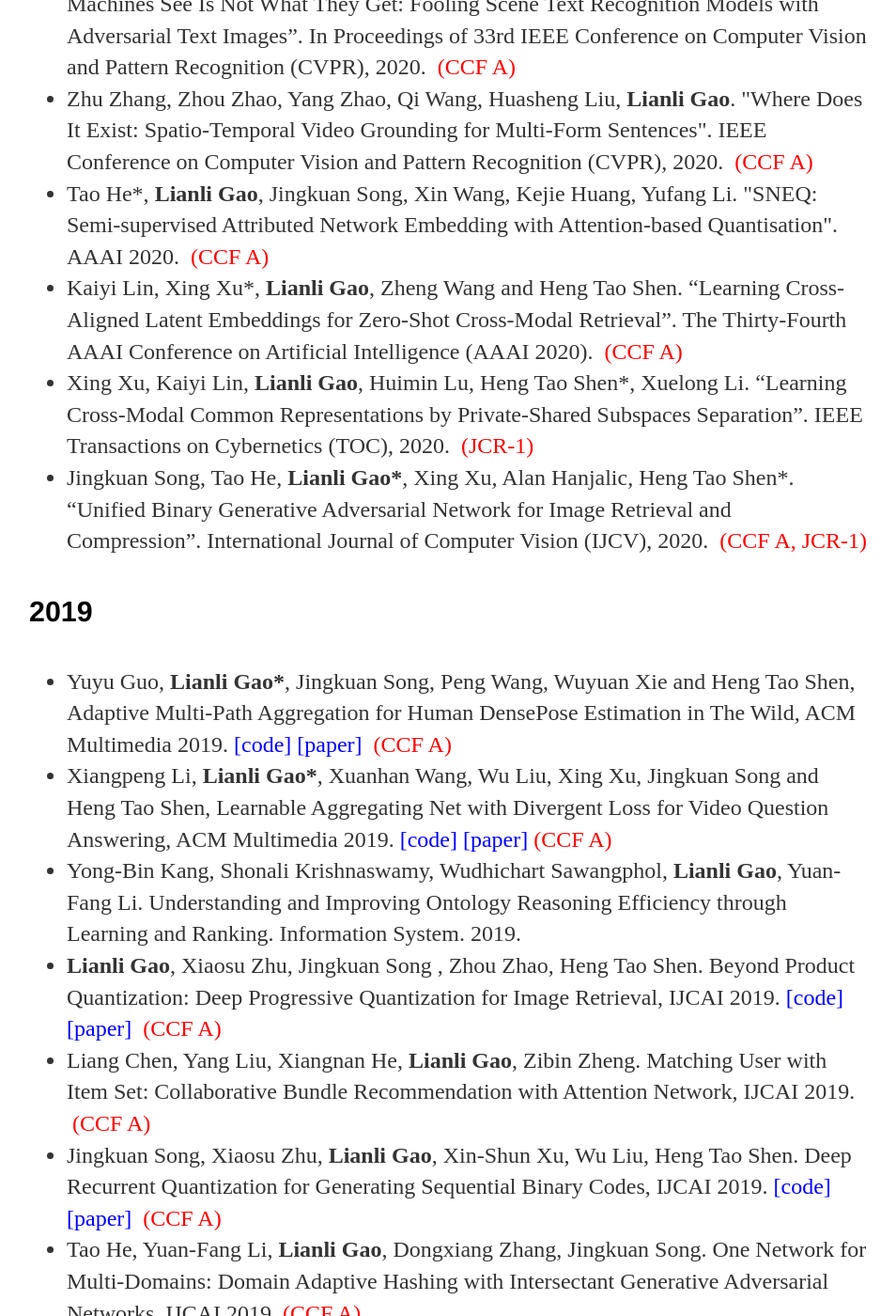
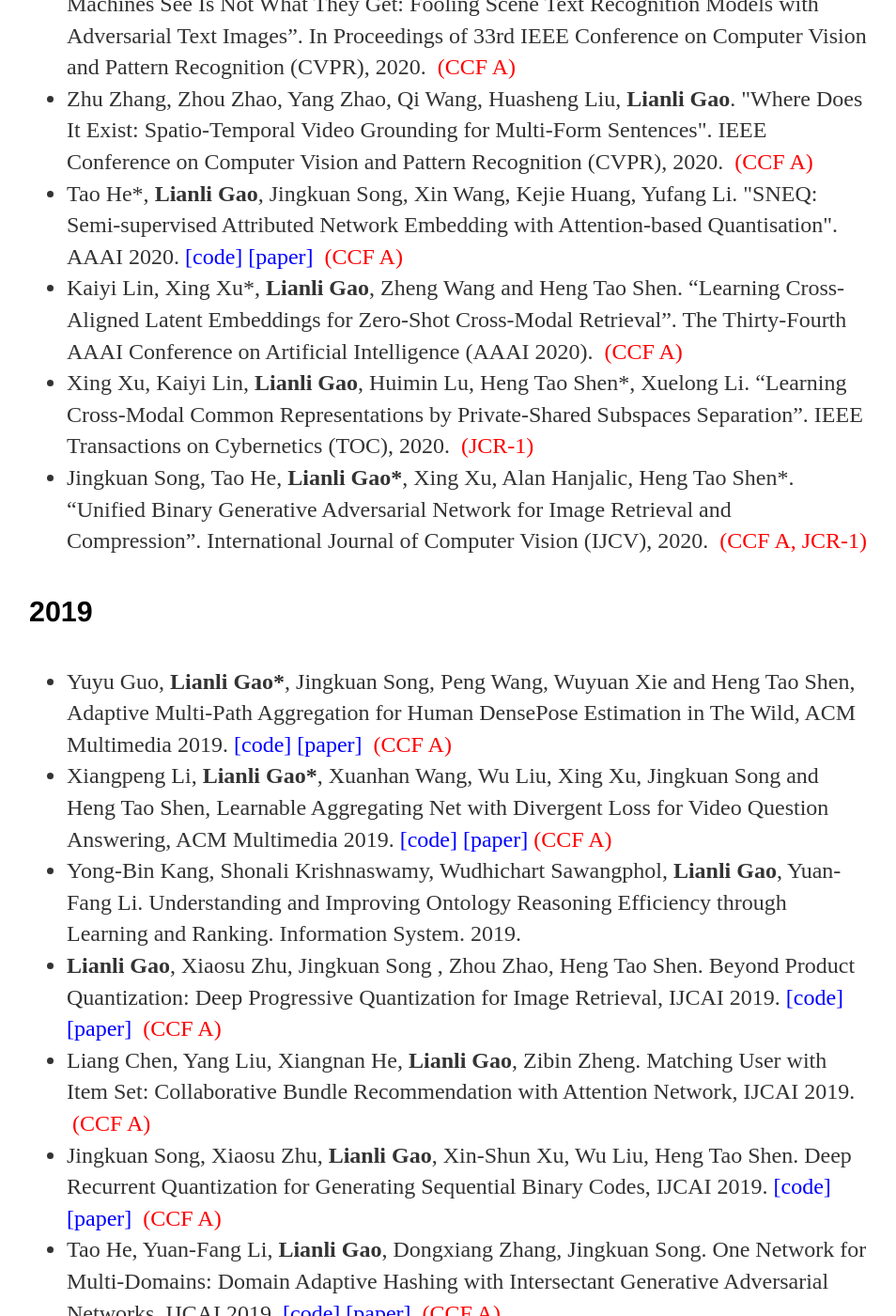
Before and after one commit to lianliGao/lianligao.github.io, a Jekyll site: the page built from cv/index.html, in a window 1280 px wide and 1400 px high, scrolled down 744 px. Shown: the whole window at 94% size, without its empty margins (161-1115 px from the left). Built offline with Jekyll 4.4.1, drawn with Linux system fonts in a browser that asks for light colours.

Commit message:
Update index.html

```diff
--- a/cv/index.html
+++ b/cv/index.html
@@ -26,7 +26,8 @@
 <li>  He Tao, <strong>Lianli Gao</strong>, Jingkuan Song, Jianfei Cai , Yuan-Fang Li. Learning from the Scene and Borrowing from the Rich: Tackling the Long Tail in Scene Graph Generation. IJCAI 2020.  <font color="#ff0000"><b>&nbsp;</b>(CCF A)</font></li>
 <li>  Xing Xu, Jiefu Chen, Jinhui Xiao, <strong>Lianli Gao</strong>, Fumin Shen, Heng Tao shen*. “What Machines See Is Not What They Get: Fooling Scene Text Recognition Models with Adversarial Text Images”. In Proceedings of 33rd IEEE Conference on Computer Vision and Pattern Recognition (CVPR), 2020.  <font color="#ff0000"><b>&nbsp;</b>(CCF A)</font></li>
 <li>  Zhu Zhang, Zhou Zhao, Yang Zhao, Qi Wang, Huasheng Liu, <strong>Lianli Gao</strong>. "Where Does It Exist: Spatio-Temporal Video Grounding for Multi-Form Sentences". IEEE Conference on Computer Vision and Pattern Recognition (CVPR), 2020.  <font color="#ff0000"><b>&nbsp;</b>(CCF A)</font></li>
-<li>  Tao He*, <strong>Lianli Gao</strong>, Jingkuan Song, Xin Wang, Kejie Huang, Yufang Li. "SNEQ: Semi-supervised Attributed Network Embedding with Attention-based Quantisation". AAAI 2020.  <font color="#ff0000"><b>&nbsp;</b>(CCF A)</font></li>
+<li>  Tao He*, <strong>Lianli Gao</strong>, Jingkuan Song, Xin Wang, Kejie Huang, Yufang Li. "SNEQ: Semi-supervised Attributed Network Embedding with Attention-based Quantisation". AAAI 2020. <a href="https://github.com/HTLSN/SNEQ" rel="nofollow"><font color="#0000ff"> [code] </font></a> <a href="https://aaai.org/Papers/AAAI/2020GB/AAAI-HeT.2755.pdf" rel="nofollow"><font color="#0000ff"> [paper] </font></a>
+<font color="#ff0000"><b>&nbsp;</b>(CCF A)</font></li>
 <li>  Kaiyi Lin, Xing Xu*, <strong>Lianli Gao</strong>, Zheng Wang and Heng Tao Shen. “Learning Cross-Aligned Latent Embeddings for Zero-Shot Cross-Modal Retrieval”. The Thirty-Fourth AAAI Conference on Artificial Intelligence (AAAI 2020).  <font color="#ff0000"><b>&nbsp;</b>(CCF A)</font></li>
 <li>  Xing Xu, Kaiyi Lin, <strong>Lianli Gao</strong>, Huimin Lu, Heng Tao Shen*, Xuelong Li. “Learning Cross-Modal Common Representations by Private-Shared Subspaces Separation”. IEEE Transactions on Cybernetics (TOC), 2020.  <font color="#ff0000"><b>&nbsp;</b>(JCR-1)</font></li>
 <li>  Jingkuan Song, Tao He, <strong>Lianli Gao*</strong>, Xing Xu, Alan Hanjalic, Heng Tao Shen*. “Unified Binary Generative Adversarial Network for Image Retrieval and Compression”. International Journal of Computer Vision (IJCV), 2020. <font color="#ff0000"><b>&nbsp;</b>(CCF A, JCR-1)</font></li>
@@ -40,7 +41,7 @@
 <li>  <strong>Lianli Gao</strong>, Xiaosu Zhu, Jingkuan Song , Zhou Zhao, Heng Tao Shen. Beyond Product Quantization: Deep Progressive Quantization for Image Retrieval, IJCAI 2019. <a href="https://github.com/cfm-uestc/DPQ)" rel="nofollow"><font color="#0000ff"> [code] </font></a> <a href="https://www.ijcai.org/proceedings/2019/102" rel="nofollow"><font color="#0000ff"> [paper] </font></a> <font color="#ff0000"><b>&nbsp;</b>(CCF A)</font></li>
 <li>  Liang Chen, Yang Liu, Xiangnan He, <strong>Lianli Gao</strong>, Zibin Zheng. Matching User with Item Set: Collaborative Bundle Recommendation with Attention Network, IJCAI 2019. <font color="#ff0000"><b>&nbsp;</b>(CCF A)</font></li>
 <li>  Jingkuan Song, Xiaosu Zhu, <strong>Lianli Gao</strong>, Xin-Shun Xu, Wu Liu, Heng Tao Shen. Deep Recurrent Quantization for Generating Sequential Binary Codes, IJCAI 2019. <a href="https://github.com/cfm-uestc/DRQ)" rel="nofollow"><font color="#0000ff"> [code] </font></a> <a href="https://www.ijcai.org/proceedings/2019/128" rel="nofollow"><font color="#0000ff"> [paper] </font></a> <font color="#ff0000"><b>&nbsp;</b>(CCF A)</font></li>
-<li>  Tao He, Yuan-Fang Li, <strong>Lianli Gao</strong>, Dongxiang Zhang, Jingkuan Song. One Network for Multi-Domains: Domain Adaptive Hashing with Intersectant Generative Adversarial Networks, IJCAI 2019.<font color="#ff0000"><b>&nbsp;</b>(CCF A)</font></li>
+<li>  Tao He, Yuan-Fang Li, <strong>Lianli Gao</strong>, Dongxiang Zhang, Jingkuan Song. One Network for Multi-Domains: Domain Adaptive Hashing with Intersectant Generative Adversarial Networks, IJCAI 2019.<a href="https://github.com/HTLSN/igan" rel="nofollow"><font color="#0000ff"> [code] </font></a> <a href="https://arxiv.org/abs/1907.00612" rel="nofollow"><font color="#0000ff"> [paper] </font></a> <font color="#ff0000"><b>&nbsp;</b>(CCF A)</font></li>
 <li>  Vishwajeet Kumar, Yuncheng Hua, Guilin Qi, Ganesh Ramakrishnan, <strong>Lianli Gao</strong> and Yuan-Fang Li. Difficulty-controllable Multi-hop Question Generation From Knowledge Graphs. ISWC 2019.</li>
 <li>  Xinchen Liu, Wu Liu, Meng Zhang, Jingwen Chen, <strong>Lianli Gao</strong>, Chenggang Yan and Tao Mei. Social Relation Recognition from Videos via Multi-scale Spatial-Temporal Reasoning. CVPR 2019. <font color="#ff0000"><b>&nbsp;</b>(CCF A)</font></li>
 <li>  Peng Wang, Qi Wu, Jiewei Cao, Chunhua Shen, <strong>Lianli Gao</strong>, Anton van den Hengel. Neighbourhood Watch: Referring Expression Comprehension via Language-guided Graph Attention Networks.  CVPR, 2019. <font color="#ff0000"><b>&nbsp;</b>(CCF A)</font></li>
```
